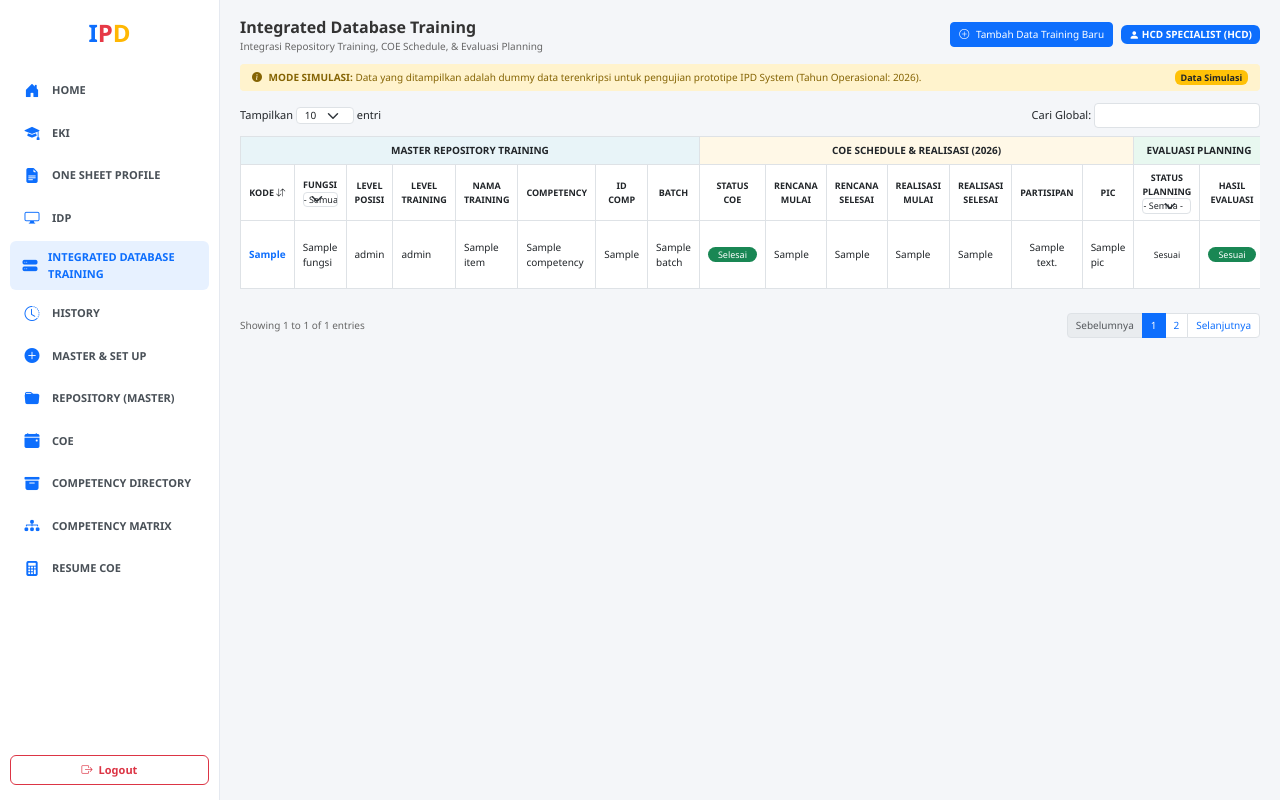
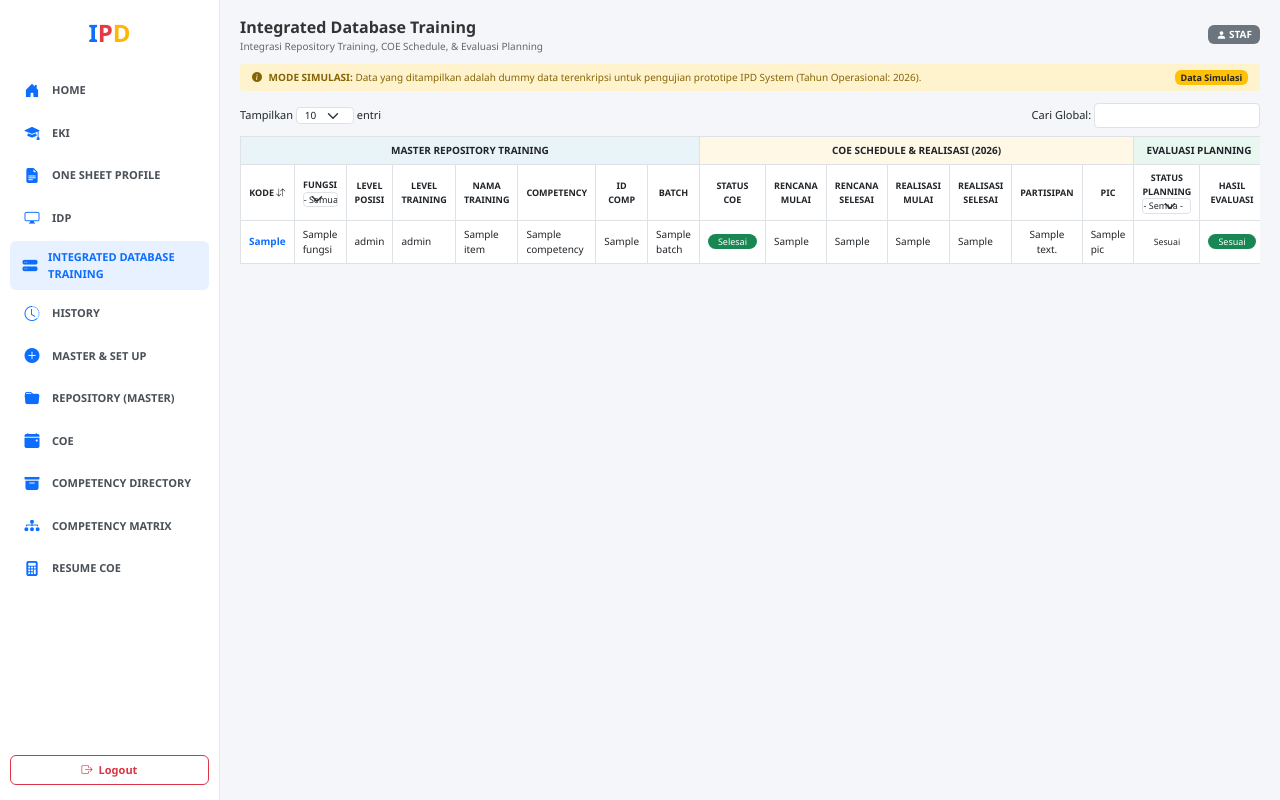
Before and after one commit to raniaazalia55-cloud/YSLTEAM, a Flask app: template templates/dashboard.html in a window 1280 px wide. Run offline with Flask 3, Linux system fonts and the light colour scheme; the template is opened without the code that fills it: most values are stand-ins (such as "Sample title", 1, 10 or a date in 2020).

Commit message:
feat: implement role-based access for Staf and Staf HCD with training cost column

```diff
--- a/app.py
+++ b/app.py
@@ -22,7 +22,7 @@ def get_db_connection():
         return None
 
 def init_tables(conn):
-    """Memastikan tabel master_repository siap digunakan"""
+    """Memastikan tabel master_repository & kolom biaya di list_training siap"""
     cursor = conn.cursor()
     cursor.execute("""
         CREATE TABLE IF NOT EXISTS master_repository (
@@ -39,6 +39,11 @@ def init_tables(conn):
             id_competency_level VARCHAR(50) DEFAULT '-'
         )
     """)
+    # Tambah kolom biaya jika belum ada di list_training
+    try:
+        cursor.execute("ALTER TABLE list_training ADD COLUMN biaya DECIMAL(15,2) DEFAULT 0.00")
+    except Exception:
+        pass
     conn.commit()
     cursor.close()
 
@@ -48,7 +53,7 @@ def login():
     if request.method == 'POST':
         username = request.form.get('username')
         password = request.form.get('password')
-        selected_role = request.form.get('role', 'staf')
+        selected_role = request.form.get('role', 'staf').lower()
 
         conn = get_db_connection()
         if conn:
@@ -64,7 +69,8 @@ def login():
                     session['user_id'] = user.get('id')
                     session['username'] = user.get('username')
                     session['user_name'] = user.get('username')
-                    session['role'] = selected_role.upper()
+                    # Set Role: 'STAF HCD' atau 'STAF'
+                    session['role'] = 'STAF HCD' if selected_role in ['staf hcd', 'hcd', 'manager'] else 'STAF'
                     return redirect(url_for('dashboard'))
 
         flash('Invalid Username or Password', 'danger')
@@ -119,8 +125,9 @@ def repository():
 
 @app.route('/add_master_repository', methods=['POST'])
 def add_master_repository():
-    if 'username' not in session:
-        return redirect(url_for('login'))
+    if 'username' not in session or session.get('role') != 'STAF HCD':
+        flash('Akses ditolak! Hanya Staf HCD yang dapat menambah Master Repository.', 'danger')
+        return redirect(url_for('repository'))
 
     kode = request.form.get('kode_training', '').strip()
     nama = request.form.get('nama_training', '').strip()
@@ -138,8 +145,13 @@ def add_master_repository():
     conn = get_db_connection()
     if conn:
         init_tables(conn)
-        cursor = conn.cursor()
+        cursor = conn.cursor(dictionary=True)
         try:
+            cursor.execute("SELECT kode_training FROM master_repository WHERE kode_training = %s", (kode,))
+            if cursor.fetchone():
+                flash(f'Gagal menyimpan: Kode Training "{kode}" sudah terdaftar!', 'warning')
+                return redirect(url_for(redirect_to))
+
             sql = """
                 INSERT INTO master_repository
                 (kode_training, nama_training, fungsi, id_fungsi, level_posisi, id_level_posisi, level_training, id_level_training, competency, id_competency_level)
@@ -147,7 +159,7 @@ def add_master_repository():
             """
             cursor.execute(sql, (kode, nama, fungsi, id_fungsi, level_posisi, id_level_posisi, level_training, id_level_training, competency, id_competency_level))
             conn.commit()
-            flash('Master Training Baru berhasil disimpan di Repository!', 'success')
+            flash(f'Master Training Baru ({kode} - {nama}) berhasil disimpan!', 'success')
         except Exception as e:
             conn.rollback()
             flash(f'Gagal menyimpan Master Repository: {str(e)}', 'danger')
@@ -159,21 +171,22 @@ def add_master_repository():
 
 @app.route('/add_training', methods=['POST'])
 def add_training():
-    if 'username' not in session:
-        return redirect(url_for('login'))
+    if 'username' not in session or session.get('role') != 'STAF HCD':
+        flash('Akses ditolak! Hanya Staf HCD yang dapat menambah Batch COE.', 'danger')
+        return redirect(url_for('dashboard'))
 
     kode = request.form.get('kode_training', '').strip()
     rencana_mulai = request.form.get('rencana_mulai', '-').strip() or '-'
     rencana_selesai = request.form.get('rencana_selesai', '-').strip() or '-'
     partisipan = request.form.get('partisipan', '0').strip()
     pic = request.form.get('pic', '-').strip() or '-'
+    biaya = request.form.get('biaya', '0').strip() or '0'
 
     conn = get_db_connection()
     if conn:
         init_tables(conn)
         cursor = conn.cursor(dictionary=True)
         try:
-            # 1. Cari data master di master_repository
             cursor.execute("SELECT * FROM master_repository WHERE kode_training = %s LIMIT 1", (kode,))
             master = cursor.fetchone()
 
@@ -185,7 +198,6 @@ def add_training():
                 competency = master.get('competency', '-')
                 id_comp = master.get('id_competency_level', '-')
             else:
-                # 2. Fallback aman ke list_training dengan nama kolom kode_training
                 cursor.execute("SELECT * FROM list_training WHERE kode_training = %s LIMIT 1", (kode,))
                 master = cursor.fetchone() or {}
                 nama = master.get('nama_training') or master.get('nama') or '-'
@@ -195,23 +207,20 @@ def add_training():
                 competency = master.get('competency') or '-'
                 id_comp = master.get('id_comp') or '-'
 
-            # 3. Auto Generate 'no' field
             cursor.execute("SELECT MAX(CAST(`no` AS UNSIGNED)) as max_no FROM list_training")
             row_no = cursor.fetchone()
             next_no = (row_no['max_no'] + 1) if (row_no and row_no.get('max_no')) else 1
 
-            # 4. Auto Generate Batch (B001, B002, dst)
             cursor.execute("SELECT COUNT(*) as total FROM list_training WHERE kode_training = %s", (kode,))
             count_res = cursor.fetchone()
             batch_code = f"B{(count_res['total'] + 1):03d}" if count_res else "B001"
 
-            # 5. Insert Batch Baru ke Integrated Database Training
             sql = """
                 INSERT INTO list_training
-                (`no`, kode_training, nama_training, nama, fungsi, level_posisi, level_training, competency, id_comp, BATCH, STATUS_COE, rencana_mulai, rencana_selesai, partisipan, PIC, status_planning)
-                VALUES (%s, %s, %s, %s, %s, %s, %s, %s, %s, %s, 'Pending', %s, %s, %s, %s, 'Belum Realisasi')
+                (`no`, kode_training, nama_training, nama, fungsi, level_posisi, level_training, competency, id_comp, BATCH, STATUS_COE, rencana_mulai, rencana_selesai, partisipan, PIC, status_planning, biaya)
+                VALUES (%s, %s, %s, %s, %s, %s, %s, %s, %s, %s, 'Pending', %s, %s, %s, %s, 'Belum Realisasi', %s)
             """
-            cursor.execute(sql, (next_no, kode, nama, nama, fungsi, level_posisi, level_training, competency, id_comp, batch_code, rencana_mulai, rencana_selesai, partisipan, pic))
+            cursor.execute(sql, (next_no, kode, nama, nama, fungsi, level_posisi, level_training, competency, id_comp, batch_code, rencana_mulai, rencana_selesai, partisipan, pic, biaya))
             conn.commit()
             flash('Penjadwalan Batch COE Baru berhasil ditambahkan!', 'success')
         except Exception as e:
@@ -225,14 +234,16 @@ def add_training():
 
 @app.route('/edit_training/<int:id>', methods=['POST'])
 def edit_training(id):
-    if 'username' not in session:
-        return redirect(url_for('login'))
+    if 'username' not in session or session.get('role') != 'STAF HCD':
+        flash('Akses ditolak! Hanya Staf HCD yang dapat mengubah jadwal.', 'danger')
+        return redirect(url_for('dashboard'))
 
     rencana_mulai = request.form.get('rencana_mulai', '').strip() or '-'
     rencana_selesai = request.form.get('rencana_selesai', '').strip() or '-'
     realisasi_mulai = request.form.get('realisasi_mulai', '').strip() or '-'
     realisasi_selesai = request.form.get('realisasi_selesai', '').strip() or '-'
     status_coe = request.form.get('status_coe', 'Pending')
+    biaya = request.form.get('biaya', '0').strip() or '0'
 
     if realisasi_mulai != '-' and realisasi_mulai != '':
         if realisasi_mulai == rencana_mulai:
@@ -248,11 +259,11 @@ def edit_training(id):
         try:
             cursor.execute("""
                 UPDATE list_training
-                SET rencana_mulai=%s, rencana_selesai=%s, realisasi_mulai=%s, realisasi_selesai=%s, STATUS_COE=%s, status_planning=%s
+                SET rencana_mulai=%s, rencana_selesai=%s, realisasi_mulai=%s, realisasi_selesai=%s, STATUS_COE=%s, status_planning=%s, biaya=%s
                 WHERE id=%s
-            """, (rencana_mulai, rencana_selesai, realisasi_mulai, realisasi_selesai, status_coe, status_planning, id))
+            """, (rencana_mulai, rencana_selesai, realisasi_mulai, realisasi_selesai, status_coe, status_planning, biaya, id))
             conn.commit()
-            flash('Perubahan jadwal berhasil disimpan & Flag Evaluasi diperbarui!', 'success')
+            flash('Perubahan jadwal & biaya berhasil disimpan!', 'success')
         except Exception as e:
             conn.rollback()
             flash(f'Gagal memperbarui jadwal: {str(e)}', 'danger')
@@ -264,8 +275,9 @@ def edit_training(id):
 
 @app.route('/delete_training/<int:id>', methods=['POST'])
 def delete_training(id):
-    if 'username' not in session:
-        return redirect(url_for('login'))
+    if 'username' not in session or session.get('role') != 'STAF HCD':
+        flash('Akses ditolak! Hanya Staf HCD yang dapat menghapus data.', 'danger')
+        return redirect(url_for('dashboard'))
 
     conn = get_db_connection()
     if conn:
--- a/templates/dashboard.html
+++ b/templates/dashboard.html
@@ -11,7 +11,6 @@
     <style>
         body { font-family: 'Segoe UI', Arial, sans-serif; background-color: #f4f6f9; font-size: 11px; }
 
-        /* Sidebar Styling */
         .sidebar { width: 220px; position: fixed; top: 0; bottom: 0; left: 0; background-color: #ffffff; border-right: 1px solid #e5e9f0; z-index: 100; padding: 15px 10px; display: flex; flex-direction: column; justify-content: space-between; }
         .sidebar-brand { font-size: 24px; font-weight: 800; text-align: center; margin-bottom: 20px; }
         .sidebar-brand .text-i { color: #0d6efd; }
@@ -36,7 +35,6 @@
 
         .simulation-banner { background-color: #fff3cd; color: #856404; padding: 6px 12px; font-size: 10px; border-radius: 4px; margin-bottom: 12px; display: flex; justify-content: space-between; align-items: center; }
 
-        /* Table Styling */
         .table-custom { font-size: 10px; border-collapse: collapse; background: white; }
         .table-custom th, .table-custom td { padding: 6px 8px; vertical-align: middle; border: 1px solid #dee2e6; }
 
@@ -97,10 +95,15 @@
                 <div class="sub-title">Integrasi Repository Training, COE Schedule, & Evaluasi Planning</div>
             </div>
             <div class="d-flex align-items-center gap-2">
+                <!-- HANYA STAF HCD YANG BISA MANAMBAH BATCH COE -->
+                {% if session.get('role') == 'STAF HCD' %}
                 <button class="btn btn-sm btn-primary py-1" data-bs-toggle="modal" data-bs-target="#addTrainingModal" style="font-size: 10px;">
-                    <i class="bi bi-plus-circle me-1"></i> Tambah Data Training Baru
+                    <i class="bi bi-plus-circle me-1"></i> Penjadwalan Batch COE Baru
                 </button>
-                <span class="badge bg-primary px-2 py-1" style="font-size: 10px;"><i class="bi bi-person-fill"></i> HCD SPECIALIST (HCD)</span>
+                {% endif %}
+                <span class="badge {% if session.get('role') == 'STAF HCD' %}bg-primary{% else %}bg-secondary{% endif %} px-2 py-1" style="font-size: 10px;">
+                    <i class="bi bi-person-fill"></i> {{ session.get('role', 'STAF') }}
+                </span>
             </div>
         </div>
 
@@ -143,9 +146,11 @@
                 <thead>
                     <tr>
                         <th colspan="8" class="header-repo">MASTER REPOSITORY TRAINING</th>
-                        <th colspan="7" class="header-coe">COE SCHEDULE & REALISASI (2026)</th>
+                        <th colspan="{% if session.get('role') == 'STAF HCD' %}8{% else %}7{% endif %}" class="header-coe">COE SCHEDULE & REALISASI (2026)</th>
                         <th colspan="2" class="header-eval">EVALUASI PLANNING</th>
+                        {% if session.get('role') == 'STAF HCD' %}
                         <th rowspan="2" class="header-action" style="width: 95px;">ACTION</th>
+                        {% endif %}
                     </tr>
                     <tr class="bg-light text-center" style="font-size: 9px;">
                         <th>KODE <i class="bi bi-arrow-down-up"></i></th>
@@ -163,6 +168,9 @@
                         <th>REALISASI SELESAI</th>
                         <th>PARTISIPAN</th>
                         <th>PIC</th>
+                        {% if session.get('role') == 'STAF HCD' %}
+                        <th class="bg-warning text-dark">BIAYA (IDR)</th>
+                        {% endif %}
                         <th>STATUS PLANNING <br><select class="form-select form-select-sm p-0 fs-8" style="font-size: 9px;"><option>- Semua -</option></select></th>
                         <th>HASIL EVALUASI</th>
                     </tr>
@@ -189,6 +197,12 @@
                         <td>{{ item.realisasi_selesai or '-' }}</td>
                         <td class="text-center">{{ item.partisipan or 0 }}</td>
                         <td>{{ item.PIC or item.pic or '-' }}</td>
+
+                        <!-- TABEL BIAYA HANYA MUNCUL UNTUK STAF HCD -->
+                        {% if session.get('role') == 'STAF HCD' %}
+                        <td class="fw-bold text-end">Rp {{ "{:,.0f}".format(item.biaya or 0) }}</td>
+                        {% endif %}
+
                         <td class="text-center">
                             <small>{{ item.status_planning or 'Belum Realisasi' }}</small>
                         </td>
@@ -197,6 +211,9 @@
                                 {{ item.status_planning or 'Belum Realisasi' }}
                             </span>
                         </td>
+
+                        <!-- ACTION (EDIT/HAPUS) HANYA UNTUK STAF HCD -->
+                        {% if session.get('role') == 'STAF HCD' %}
                         <td class="text-center">
                             <button class="btn-action-edit" data-bs-toggle="modal" data-bs-target="#editModal{{ item.id }}">
                                 <i class="bi bi-pencil-square"></i> Edit / Reschedule
@@ -207,7 +224,7 @@
                                 </button>
                             </form>
 
-                            <!-- MODAL EDIT & RESCHEDULE -->
+                            <!-- MODAL EDIT & RESCHEDULE FOR STAF HCD -->
                             <div class="modal fade text-start" id="editModal{{ item.id }}" tabindex="-1" aria-hidden="true">
                                 <div class="modal-dialog modal-dialog-centered" style="max-width: 500px;">
                                     <div class="modal-content">
@@ -249,7 +266,8 @@
                                                     </div>
                                                 </div>
 
-                                                <div class="mb-3">
+                                                <div class="row g-2 mb-3">
+                                                    <div class="col-6">
                                                         <label class="form-label mb-1 text-muted">Status COE:</label>
                                                         <select name="status_coe" class="form-select form-select-sm">
                                                             <option value="Pending" {% if item.STATUS_COE == 'Pending' %}selected{% endif %}>Pending</option>
@@ -258,44 +276,36 @@
                                                             <option value="Completed" {% if item.STATUS_COE == 'Completed' or item.STATUS_COE == 'Selesai' %}selected{% endif %}>Completed</option>
                                                         </select>
                                                     </div>
+                                                    <div class="col-6">
+                                                        <label class="form-label mb-1 fw-bold text-dark">Biaya Training (IDR):</label>
+                                                        <input type="number" name="biaya" class="form-control form-control-sm" value="{{ item.biaya or 0 }}" placeholder="5000000">
+                                                    </div>
+                                                </div>
                                             </div>
 
                                             <div class="modal-footer py-2 px-3 bg-light">
                                                 <button type="button" class="btn btn-secondary btn-sm px-3" data-bs-dismiss="modal">Batal</button>
-                                                <button type="submit" class="btn btn-primary btn-sm px-3">Simpan Perubahan & Generate Flag</button>
+                                                <button type="submit" class="btn btn-primary btn-sm px-3">Simpan Perubahan</button>
                                             </div>
                                         </form>
                                     </div>
                                 </div>
                             </div>
                         </td>
+                        {% endif %}
                     </tr>
                     {% else %}
                     <tr>
-                        <td colspan="18" class="text-center py-4">Belum ada data training yang tersedia.</td>
+                        <td colspan="19" class="text-center py-4">Belum ada data training yang tersedia.</td>
                     </tr>
                     {% endfor %}
                 </tbody>
             </table>
         </div>
-
-        <!-- Footer Pagination -->
-        <div class="d-flex justify-content-between align-items-center mt-2">
-            <div style="font-size: 10px; color: #666;">
-                Showing 1 to {{ trainings|length }} of {{ trainings|length }} entries
-            </div>
-            <div>
-                <ul class="pagination pagination-sm mb-0">
-                    <li class="page-item disabled"><a class="page-link" href="#" style="font-size: 10px;">Sebelumnya</a></li>
-                    <li class="page-item active"><a class="page-link" href="#" style="font-size: 10px;">1</a></li>
-                    <li class="page-item"><a class="page-link" href="#" style="font-size: 10px;">2</a></li>
-                    <li class="page-item"><a class="page-link" href="#" style="font-size: 10px;">Selanjutnya</a></li>
-                </ul>
-            </div>
-        </div>
     </div>
 
-    <!-- MODAL PENJADWALAN BATCH COE BARU (HANYA METODE PENJADWALAN COE) -->
+    <!-- MODAL PENJADWALAN BATCH COE BARU (DILENGKAPI INPUT BIAYA UNTUK STAF HCD) -->
+    {% if session.get('role') == 'STAF HCD' %}
     <div class="modal fade" id="addTrainingModal" tabindex="-1" aria-hidden="true">
         <div class="modal-dialog modal-md">
             <div class="modal-content">
@@ -342,6 +352,10 @@
                                 <label class="form-label">PIC Training:</label>
                                 <input type="text" name="pic" class="form-control form-control-sm" placeholder="Nama PIC" required>
                             </div>
+                            <div class="col-md-12">
+                                <label class="form-label fw-bold text-dark">Anggaran / Biaya Training (IDR):</label>
+                                <input type="number" name="biaya" class="form-control form-control-sm" placeholder="Contoh: 15000000" required>
+                            </div>
                         </div>
 
                         <div class="text-end mt-4">
@@ -353,6 +367,7 @@
             </div>
         </div>
     </div>
+    {% endif %}
 
     <!-- Bootstrap 5 JS -->
     <script src="https://cdn.jsdelivr.net/npm/bootstrap@5.3.0/dist/js/bootstrap.bundle.min.js"></script>
```
Also changed, not shown: templates/repository.html (+8 -3 lines). Lines whose indentation alone changed are shown as unchanged.
